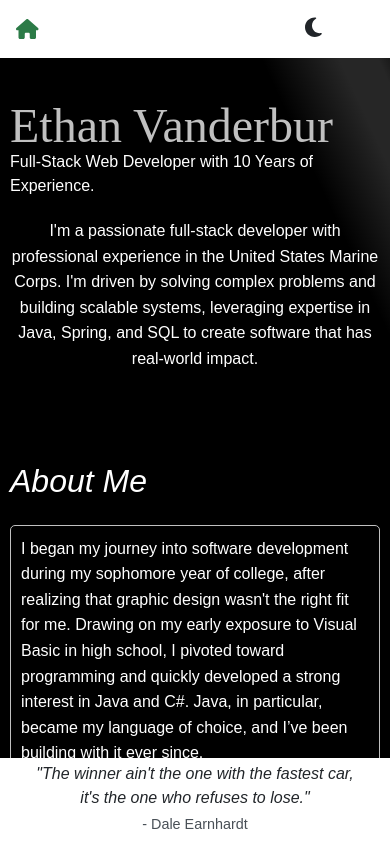
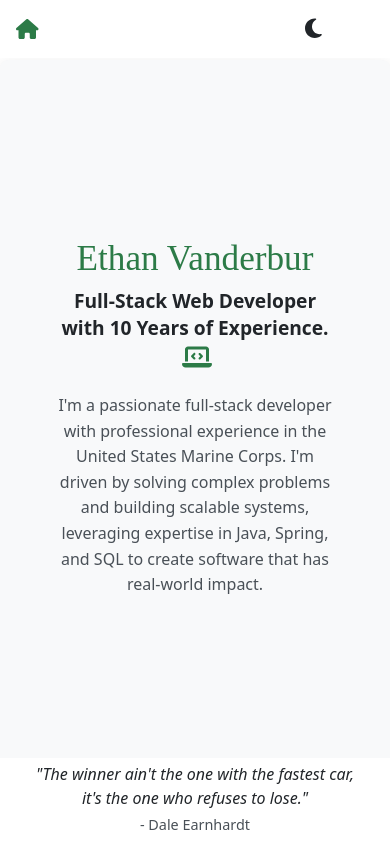
Before and after one commit to ethan5191/portfolio_v2, a Next.js app: page / in a window 390 px wide. Shown: the top 842 px of the page. Built offline with nearby package versions, Linux system fonts and the light colour scheme.

Commit message:
Updated home section to use new stlying, still work in progress. Added new style for smooth scrolling. Removed non-needed styles. Still need to update the mobile stuff, have not looked at mobile yet for latest updated

```diff
--- a/app/components/home/HomeSection.module.css
+++ b/app/components/home/HomeSection.module.css
@@ -1,59 +1,126 @@
-.home {
-    text-align: left;
-    color: #C0C0C0;
-    margin-bottom: 0;
-    scroll-margin-top: 70px;
-    min-height: calc(100vh - 100px - (2 * 20px));
+.homeSection {
+    min-height: calc(100vh - var(--header-height) - var(--footer-height));
+    display: flex;
+    justify-content: center;
+    align-items: center;
+    text-align: center;
+    background-color: var(--color-background-secondary);
+    color: var(--color-text-primary);
+    transition: background-color var(--transition-speed-normal) var(--transition-easing-default),
+    color var(--transition-speed-normal) var(--transition-easing-default);
+    scroll-margin-top: calc(var(--header-height) + var(--spacing-md));
 }
 
-.home h1 {
-    font-size: 6em;
-    margin-bottom: -.25em;
-    font-family: "Monotype Corsiva", cursive;
+.homeContent {
+    max-width: 800px;
+    margin: 0 auto;
+    padding: var(--spacing-lg);
 }
 
-.home p {
-    color: #ffffff;
-    margin-bottom: 20px;
+.myName {
+    font-family: var(--font-family-name);
+    font-size: 4rem;
+    font-weight: normal;
+    color: var(--color-accent-primary);
+    line-height: 1.2;
+    margin-bottom: var(--spacing-sm);
+    transition: color var(--transition-speed-normal) var(--transition-easing-default);
+}
+
+.roleTagline {
+    font-size: 1.8rem;
+    font-weight: 600;
+    color: var(--color-text-primary);
+    margin-bottom: var(--spacing-lg);
+    line-height: 1.4;
+    transition: color var(--transition-speed-normal) var(--transition-easing-default);
+}
+
+.roleIcon {
+    margin-left: var(--spacing-xs);
+    color: var(--color-accent-primary);
+    font-size: 1.5rem;
+    vertical-align: middle;
 }
 
 .summaryParagraph {
-    padding-top: calc(100vh / 6);
-    font-size: 1.1em;
+    font-size: 1.15rem;
     line-height: 1.6;
-    text-align: center;
-    margin-left: auto;
-    margin-right: auto;
-    width: calc(100vw / 2);
+    color: var(--color-text-secondary);
+    margin-bottom: var(--spacing-xl);
+    transition: color var(--transition-speed-normal) var(--transition-easing-default);
+}
+
+.callToAction {
+    display: flex;
+    justify-content: center;
+    gap: var(--spacing-lg);
+    margin-top: var(--spacing-xl);
+}
+
+.primaryButton,
+.secondaryButton {
+    padding: var(--spacing-sm) var(--spacing-lg);
+    border-radius: var(--border-radius-md);
+    text-decoration: none;
+    font-weight: 600;
+    font-size: 1.1rem;
+    cursor: pointer;
+    transition: all var(--transition-speed-normal) var(--transition-easing-default);
+}
+
+.primaryButton {
+    background-color: var(--color-accent-primary);
+    color: #FFFFFF;
+    border: 2px solid var(--color-accent-primary);
+}
+
+.primaryButton:hover {
+    background-color: var(--color-accent-hover);
+    border-color: var(--color-accent-hover);
+}
+
+.secondaryButton {
+    background-color: transparent;
+    color: var(--color-accent-primary);
+    border: 2px solid var(--color-accent-primary);
+}
+
+.secondaryButton:hover {
+    background-color: var(--color-accent-primary);
+    color: #FFFFFF;
 }
 
 @media (max-width: 768px) {
-    .home {
-        padding-top: 30px;
-        scroll-margin-top: 70px;
-        min-height: auto;
+    .homeSection {
+        padding: var(--spacing-lg);
+        padding-top: calc(var(--header-height) + var(--spacing-lg));
+        padding-bottom: calc(var(--footer-height) + var(--spacing-lg));
     }
 
-    .home h1 {
-        font-size: 3em;
-        word-break: break-word;
+    .myName {
+        font-size: 2.8rem;
     }
 
-    .home p {
-        color: #ffffff;
+    .roleTagline {
+        font-size: 1.4rem;
     }
 
-    .home p:first-of-type {
-        margin-bottom: 10px;
+    .summaryParagraph {
+        font-size: 1rem;
     }
 
-    .home .summaryParagraph {
-        padding-top: 10px;
-        margin-top: 0;
-        font-size: 1em;
-        text-align: center;
-        margin-left: auto;
-        margin-right: auto;
-        width: 100%;
+    .callToAction {
+        flex-direction: column;
+        gap: var(--spacing-md);
     }
 }
+
+@media (max-width: 480px) {
+    .myName {
+        font-size: 2.2rem;
+    }
+    .roleTagline {
+        font-size: 1.2rem;
+    }
+}
--- a/app/components/home/HomeSection.tsx
+++ b/app/components/home/HomeSection.tsx
@@ -1,16 +1,27 @@
 import styles from "./HomeSection.module.css";
 import React from "react";
+import {FontAwesomeIcon} from "@fortawesome/react-fontawesome";
+import {faLaptopCode} from "@fortawesome/free-solid-svg-icons/faLaptopCode";
 
 export default function HomeSection() {
     return (<>
-        <section id="home" className={styles.home}>
-            <h1>Ethan Vanderbur</h1>
-            <p>Full-Stack Web Developer with 10 Years of Experience.</p>
-            <p className={styles.summaryParagraph}>
-                I'm a passionate full-stack developer with professional experience in the United States Marine
-                Corps. I'm driven by solving complex problems and building scalable systems, leveraging expertise in
-                Java, Spring, and SQL to create software that has real-world impact.
-            </p>
+        <section id="home" className={styles.homeSection}>
+            <div className={styles.homeContent}>
+                <h1 className={styles.myName}>Ethan Vanderbur</h1>
+                <p className={styles.roleTagline}>
+                    Full-Stack Web Developer with 10 Years of Experience.
+                    <FontAwesomeIcon icon={faLaptopCode} className={styles.roleIcon}/>
+                </p>
+                <p className={styles.summaryParagraph}>
+                    I'm a passionate full-stack developer with professional experience in the United States Marine
+                    Corps. I'm driven by solving complex problems and building scalable systems, leveraging expertise in
+                    Java, Spring, and SQL to create software that has real-world impact.
+                </p>
+                {/* <div className={styles.callToAction}>
+                    <a href="#work" className={styles.primaryButton}>View My Work</a>
+                    <a href="#contact" className={styles.secondaryButton}>Get In Touch</a>
+                </div> */}
+            </div>
         </section>
     </>);
 }
--- a/app/globals.css
+++ b/app/globals.css
@@ -1,12 +1,9 @@
 @import "tailwindcss";
 
 body {
-    background-color: #000000;
-    background-image: linear-gradient(to bottom left,
-    transparent 0%, /* Start fully transparent */ rgba(255, 255, 255, 0.15) 5%, /* Fade in semi-transparent white quickly */ rgba(255, 255, 255, 0.15) 10%, /* Keep semi-transparent white for a short band */ transparent 20%, /* Fade out to transparent quickly */ transparent 100%);
-    background-size: cover;
-    min-height: 100vh;
-    margin: 0;
-    background-attachment: fixed;
-    font-family: Arial, Helvetica, sans-serif;
+    background-color: var(--color-background-header);
 }
+
+html {
+    scroll-behavior: smooth;
+}
--- a/app/layout.tsx
+++ b/app/layout.tsx
@@ -4,7 +4,6 @@
 import {Geist, Geist_Mono} from "next/font/google";
 import {Analytics} from "@vercel/analytics/next"
 import "./globals.css";
-import styles from "@/app/page.module.css";
 import React, {useEffect} from 'react';
 import ScrollIndicator from "@/app/components/scroll/ScrollIndicator";
 import './variables.css';
@@ -42,7 +41,7 @@ export default function RootLayout({
         </head>
         <body className={`${geistSans.variable} ${geistMono.variable} antialiased`}>
         <Header/>
-        <main className={styles.mainContentArea}>
+        <main>
             {children}
         </main>
         <Analytics/>
--- a/app/page.module.css
+++ b/app/page.module.css
@@ -1,46 +1,3 @@
-/* app/page.module.css */
-.pageHeader {
-    position: fixed;
-    top: 0;
-    left: 0;
-    width: 100%;
-    height: 70px; /* Desktop header height */
-    z-index: 999; /* Ensure it's above content */
-
-    /* Use flexbox to arrange content (Home link, Nav, Hamburger) */
-    display: flex;
-    justify-content: space-between; /* Space out items */
-    align-items: center; /* Vertically center items */
-
-    /* Add padding on the sides */
-    box-sizing: border-box; /* Include padding in the width */
-    padding: 0 20px; /* Adjust side padding as needed */
-
-    /* *** Apply Header Background Color (from recent dark theme work) *** */
-    background-color: #092E24; /* Slightly Darker Forest Green */
-    /* *** Apply Header Bottom Border (from recent dark theme work) *** */
-    border-bottom: 2px solid #00A3B9; /* Teal Accent Border */
-}
-
-.pageHeader a i {
-    text-decoration: none;
-    font-size: 1.5em; /* Adjust size */
-    display: flex;
-    align-items: center;
-    border: 1px solid transparent;
-    border-radius: 4px;
-    padding: 5px;
-    transition: color 0.3s ease, border-color 0.3s ease;
-    color: #C0C0C0;
-}
-
-/* Hover effect for the Home link */
-.pageHeader a i:hover {
-    /* Apply Hover Color from recent dark theme work */
-    color: #00A3B9; /* Teal Accent */
-    border-color: #00A3B9; /* Teal Accent */
-}
-
 /* Styles for the desktop navigation links container (<nav> tag) - Use module class */
 /* Styling the <nav> tag using the module class, nested under the header module class */
 .pageHeader .mainNavDesktop {
@@ -83,7 +40,8 @@
     flex-direction: column;
     justify-content: space-around;
     align-items: center;
-    position: relative; z-index: 1000;
+    position: relative;
+    z-index: 1000;
 }
 
 /* Style the individual lines of the hamburger icon - Use the correct module class name in the selector */
@@ -103,66 +61,21 @@
     display: none;
 }
 
-/* Styles for the Main Content Area (Kept as is) */
-/* Using the module class name that is on the <main> tag */
 .mainContentArea {
-    /* Add top margin to push content below the fixed header */
-    margin-top: 70px; /* Must match desktop header height */
-    /* Add padding-bottom to create space above the fixed footer */
-    padding-bottom: 120px; /* Match footer height (adjust if your footer height is different) */
-
-    /* Add max-width and auto margins to center the whole block of sections */
-    /* Adjust max-width based on desired overall content width */
-    max-width: 1400px;
-    margin-left: auto; /* Center the block */
-    margin-right: auto; /* Center the block */
-
-    box-sizing: border-box; /* Include padding in width */
-
-    /* Add side padding for the whole block of sections inside its max-width */
-    padding-left: 20px;
-    padding-right: 20px;
-
-    /* Optional: Ensure it has a minimum height if content is short */
-    /* min-height: calc(100vh - 70px - 120px); */ /* Example: viewport height minus header/footer */
+    max-width: 80%;
+    background-color: var(--color-background-secondary);
+    color: var(--color-text-primary);
+    margin: calc(var(--header-height) + var(--spacing-md)) auto calc(var(--footer-height) + var(--spacing-md));
+    min-height: calc(100vh - var(--header-height) - var(--footer-height));
+    box-shadow: 0 4px 15px var(--color-shadow-default);
+    border-radius: var(--border-radius-md);
+    transition: background-color var(--transition-speed-normal) var(--transition-easing-default),
+    color var(--transition-speed-normal) var(--transition-easing-default),
+    box-shadow var(--transition-speed-normal) var(--transition-easing-default);
 }
-
-/* Styles for the Footer Element (Kept as is) */
-/* Using the module class name that is on the <footer> tag */
-.footer {
-    /* Existing layout properties */
-    color: #C0C0C0; /* Silver (Text color within footer) */
-    padding-top: 5px;
-    padding-bottom: 5px;
-    text-align: center;
-    width: 100%;
-    box-sizing: border-box;
-    position: fixed;
-    left: 0;
-    bottom: 0;
-    z-index: 950;
-
-    /* *** Apply Footer Background Color (from recent dark theme work) *** */
-    background-color: #000000; /* Black */
-    /* *** Apply Footer Top Border (from recent dark theme work) *** */
-    border-top: 2px solid #00A3B9; /* Teal Accent Border */
-}
-
-/* Styles for the footer quote and cite (text color is inherited from footer) */
-.footerQuote, .footerQuote cite {
-    /* Existing styles - color inherited from footer */
-    color: #C0C0C0; /* Silver */
-}
-
 
 /* *** Mobile Styles - Apply when screen width is 768px or less *** */
 @media (max-width: 768px) {
-    /* Adjust header height on mobile - Use module class */
-    .pageHeader {
-        height: 60px; /* Mobile header height */
-        padding: 0 10px; /* Adjust side padding */
-    }
-
     /* Hide the desktop navigation on mobile - Use module class */
     .pageHeader .mainNavDesktop {
         display: none;
--- a/app/page.tsx
+++ b/app/page.tsx
@@ -1,5 +1,5 @@
-import styles from './page.module.css';
 import React from "react";
+import styles from "@/app/page.module.css";
 import HomeSection from "@/app/components/home/HomeSection";
 import AboutSection from "../app/components/aboutMe/AboutSection";
 import MrowsSection from "../app/components/mrows/MrowsSection";
@@ -11,8 +11,8 @@ import ContactSection from "@/app/components/contact/ContactSection";
 export default function Home() {
     return (
         <>
-            <div className={styles.pageBodyWrapper}>
-                <div className={styles.mainContentAndHome}>
+            <div className={styles.mainContentArea}>
+                <div>
                     <HomeSection/>
                     <AboutSection/>
                     <MrowsSection/>
--- a/app/variables.css
+++ b/app/variables.css
@@ -29,6 +29,9 @@
     --transition-speed-fast: 0.2s;
     --transition-speed-normal: 0.3s;
     --transition-easing-default: ease-in-out;
+
+    --header-height: 60px;
+    --footer-height: 50px;
 }
 
 body.dark-mode {
```
